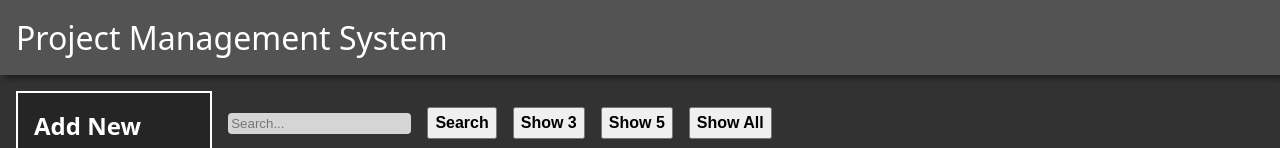
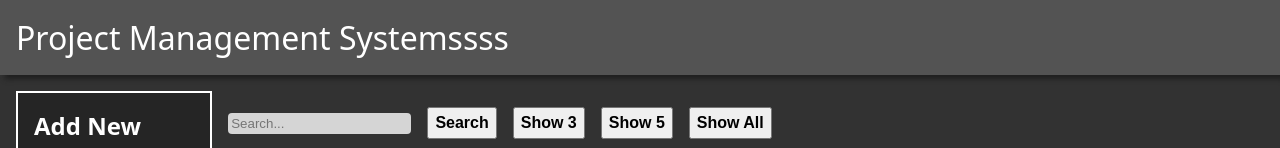
Before and after one commit to codewithsergio/Employee-Management-System, a React (Create React App) app in the folder client/: page / in a window 1280 px wide. Shown: the top 148 px of the page. Built offline with nearby package versions, Linux system fonts and the light colour scheme.

Commit message:
testing2

```diff
--- a/client/src/App.js
+++ b/client/src/App.js
@@ -115,7 +115,7 @@ function App() {
 
   return (
     <div className="App">
-      <div className="pageHeader">Project Management System</div>
+      <div className="pageHeader">Project Management Systemssss</div>
       <div className="UI">
         <div className="addEmployeeDiv">
           <h2>Add New Employee</h2>
```
